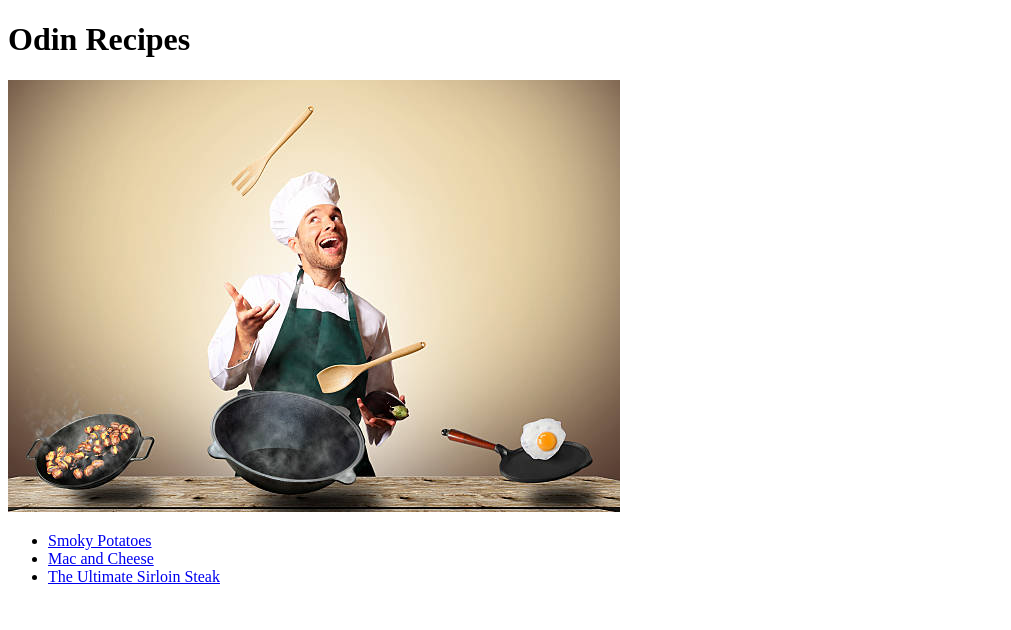
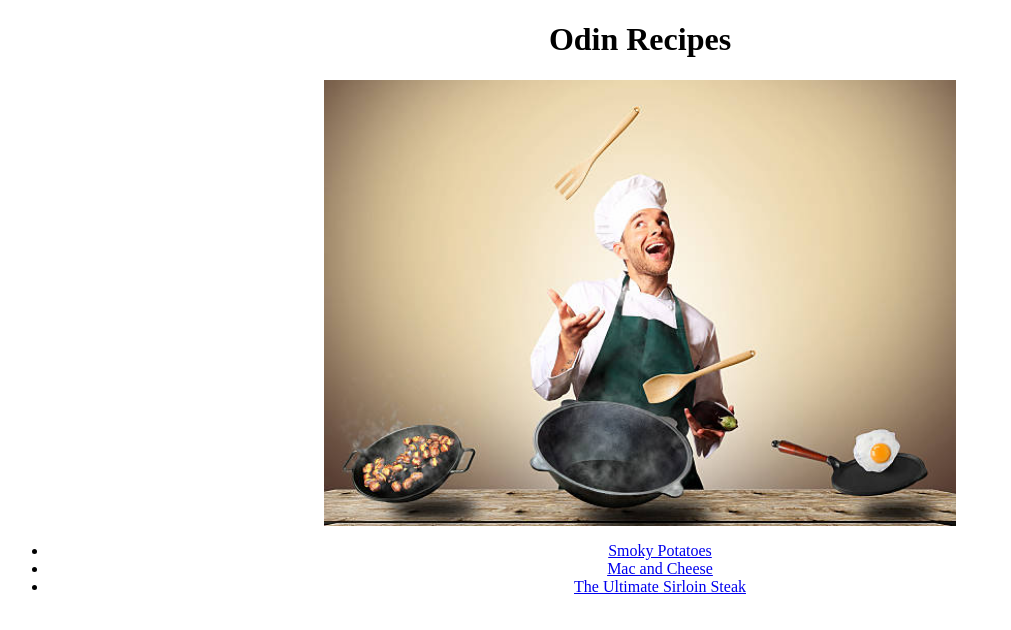
Before and after one commit to Shogiin/Odin-recipes, a plain HTML site: page index.html in a window 1280 px wide. Shown: the whole page, without its empty margins (0-1011 px from the left). Drawn offline with Linux system fonts and the light colour scheme.

Commit message:
Added Style Sheet and aligned menu text

```diff
--- a/index.html
+++ b/index.html
@@ -3,6 +3,7 @@
     <head>
         <meta charset="UTF-8">
         <title> Odin Recipes</title>
+        <link rel="stylesheet" href="styles.css">
     </head>
 
     <body>
--- /dev/null
+++ b/styles.css
@@ -0,0 +1,19 @@
+body {
+    color: black;
+}
+
+h1 {
+    text-align: center;
+}
+
+ul {
+    color: black;
+    text-align: center;
+}
+
+img {
+    display: block;
+    margin-left: auto;
+    margin-right: auto;
+    width: 50%;
+}
```
